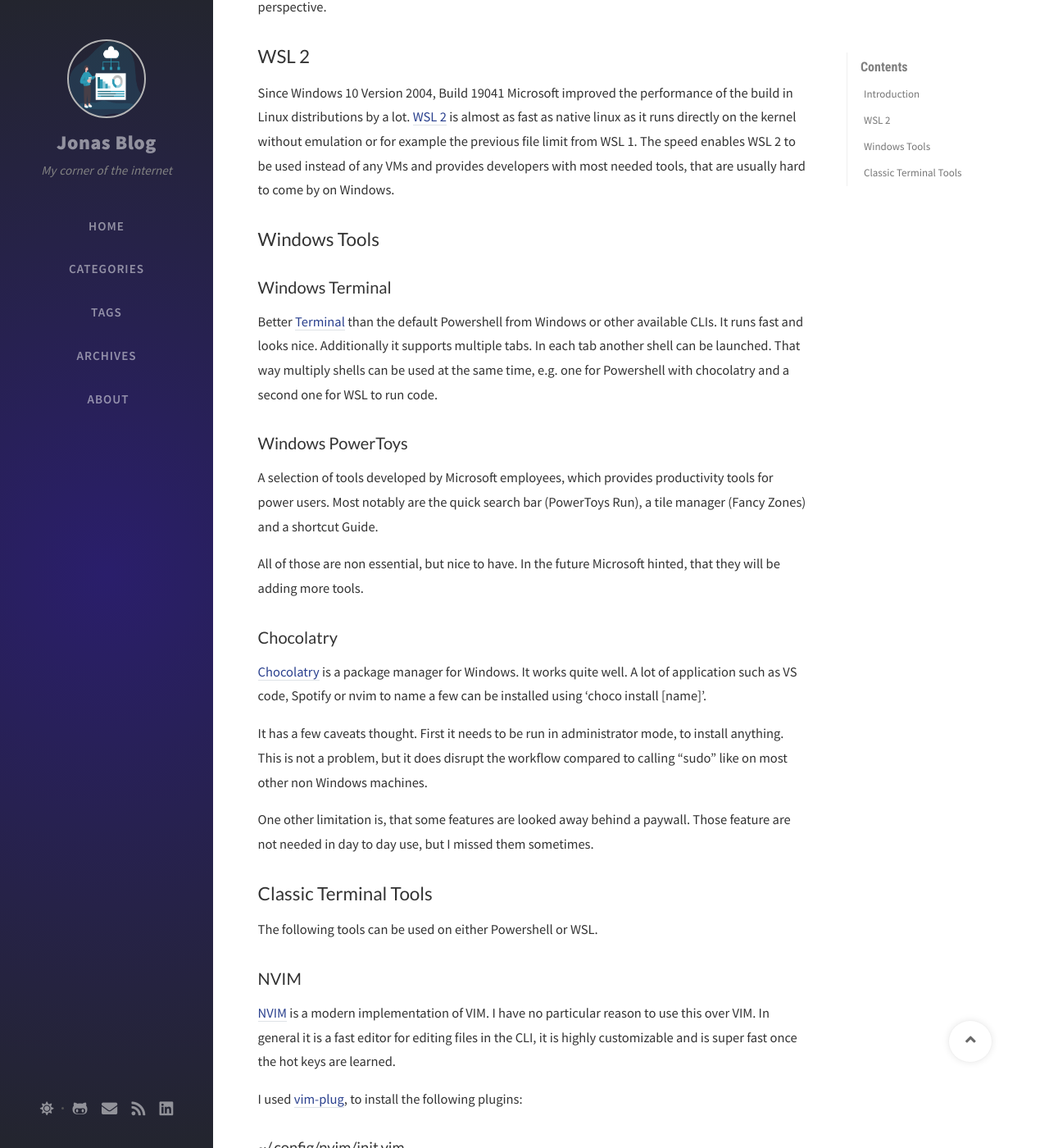
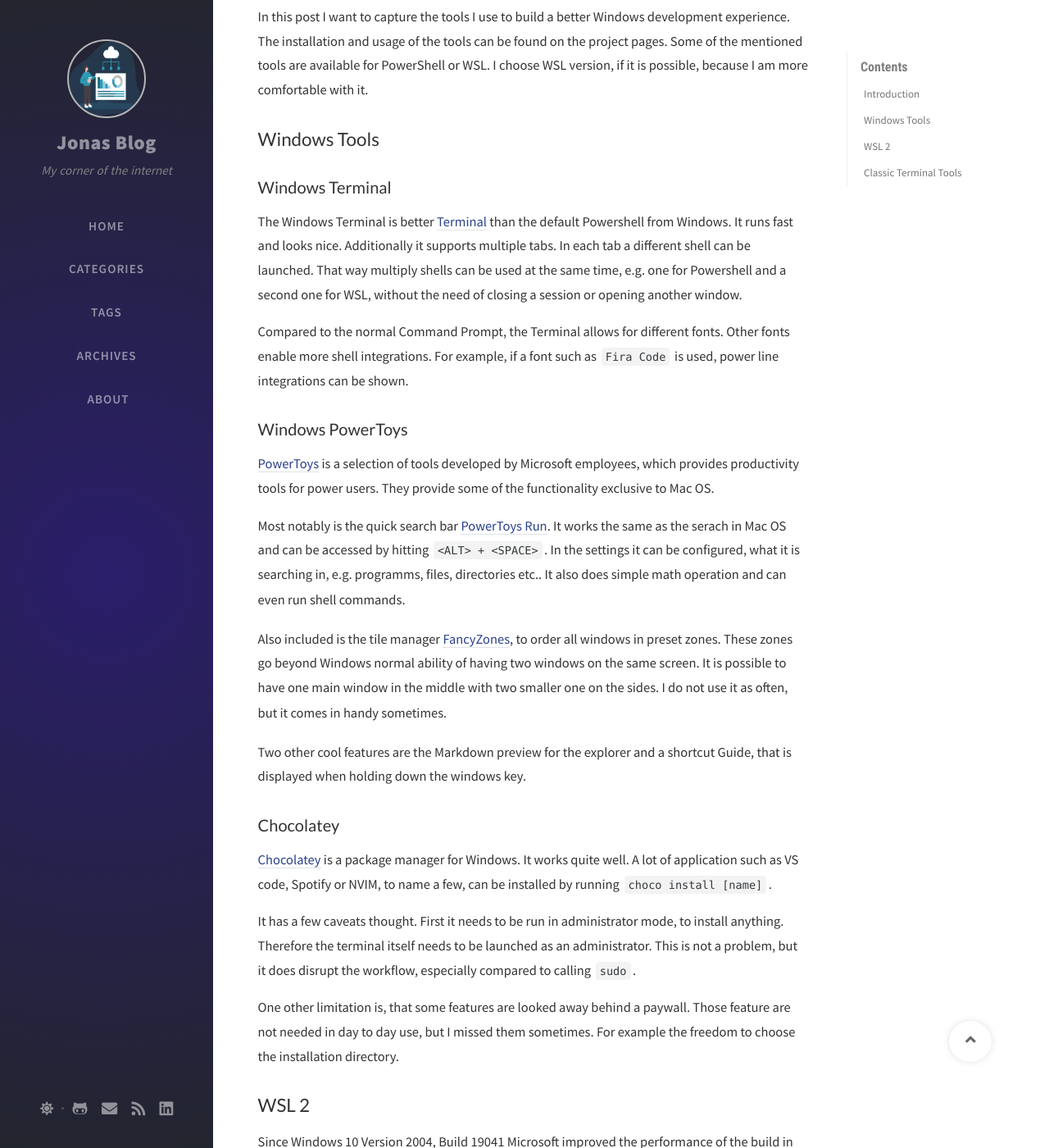
Before and after one commit to jbgerth/jbgerth.github.io, a Jekyll site: the page built from _posts/2020-09-05-terminal-setup-for-windows.md, in a window 1280 px wide and 1400 px high, scrolled down 809 px. Shown: the whole window at 82% size. Built offline with Jekyll 4.4.1, drawn with Linux system fonts in a browser that asks for light colours; nearby versions of some CDN libraries; comment, search, counter and statistics services are not loaded; some of the changed text lies outside the part shown.

Commit message:
Improve terminal post

````diff
--- a/_posts/2020-09-05-terminal-setup-for-windows.md
+++ b/_posts/2020-09-05-terminal-setup-for-windows.md
@@ -1,61 +1,71 @@
 ---
 layout: post
 title: "My terminal setup for Windows"
-description: "Seeing how it is done on Mac and bringing it home to my Windows machine"
+description: "A proper shell experience on Windows"
 categories: [terminal]
 tags: [terminal, windows, linux, setup, development, mac]
-lastmod: 2020-09-09
+lastmod: 2021-05-24
 redirect_from:
   - /2020/05/29/
 ---
 
 ## Introduction
 
-Usually I always used Windows for most things, including almost all my development work. Sometimes I worked on Linux machines, but mostly for servers or IoT tasks. After being "forced" to used a Mac Book Pro for work, I could explore using a proper terminal during development. The terminal experience on MacOS is superb. Everything runs super fast. No GUI is in your way.
+Usually I daily drive a Windows machine. On it is, where I get almost all my personal development work done. Sometimes I worked on Linux machines, but mostly for servers or IoT tasks. After being "forced" to use a Mac Book Pro for work, I explored the for me new eco system and try to take a some lessons to apply on Windows at home.
 
-Windows on the other hand always lacked behind in the console experience. It was missing a Linux type terminal. This changed in the last years. Some of the notable changes, that led me to write this post and change my setup, are:
+The first major difference I noticed, is that the terminal experience on MacOS is superb. It feels more like Linux in that regard, which is a good thing. All the commands in the shell work as I would expect them to. Also the default terminal iTerm on Mac supports everything you need and is regularly updated. Lastly the search feels quicker than with Windows 10 start menu, be it with the search bar, to find a program or with `fzf` on the CLI.
 
-- The **Linux Subsystem for Windows** a.k.a. WSL was introduced and almost perfected in WSL 2
-- Microsoft brought **PowerToys** back
-- There is a new fancy **Windows Terminal** available
-- The PowerShell got a package manager with **chocolatry**
-- Linux CLI tools can be directly called from Windows using a combination WSL and Powershell
+Windows on the other hand always lacked behind in the console experience. It was missing a deeply integrated Linux type shell, a good terminal and a package manager. This changed in recent years. The issues are addressed with a few different tools:
 
-In this post I want to capture the tools I use to build a better Windows CLI experience. The installation and usage of the tools can be found on the project pages. Some of the mentioned tools are available for PowerShell or WSL. I choose WSL version, if it is possible, because I am more comfortable with it. The PowerShell commands feel often very long and not intuitive from a UNIX perspective.
+- The **Windows Terminal** as a terminal
+- Microsoft **PowerToys** as quality of life improvements
+- **Chocolatey** as a package manager
+- The **Linux Subsystem for Windows** a.k.a. WSL as a proper linux shell
+
+In this post I want to capture the tools I use to build a better Windows development experience. The installation and usage of the tools can be found on the project pages. Some of the mentioned tools are available for PowerShell or WSL. I choose WSL version, if it is possible, because I am more comfortable with it.
+
+## Windows Tools
+
+### Windows Terminal
+
+The Windows Terminal is better [Terminal](https://github.com/microsoft/terminal) than the default Powershell from Windows. It runs fast and looks nice. Additionally it supports multiple tabs. In each tab a different shell can be launched. That way multiply shells can be used at the same time, e.g. one for Powershell and a second one for WSL, without the need of closing a session or opening another window.
+
+Compared to the normal Command Prompt, the Terminal allows for different fonts. Other fonts enable more shell integrations. For example, if a font such as `Fira Code` is used, power line integrations can be shown.
+
+### Windows PowerToys
+
+[PowerToys](https://docs.microsoft.com/de-de/windows/powertoys/) is a selection of tools developed by Microsoft employees, which provides productivity tools for power users. They provide some of the functionality exclusive to Mac OS.
+
+Most notably is the quick search bar [PowerToys Run](https://docs.microsoft.com/de-de/windows/powertoys/run). It works the same as the serach in Mac OS and can be accessed by hitting `<ALT> + <SPACE>`. In the settings it can be configured, what it is searching in, e.g. programms, files, directories etc..
+It also does simple math operation and can even run shell commands.
+![Run in action](/assets/img/2020-09-05/pt-powerrun-demo.gif)
+
+Also included is the tile manager [FancyZones](https://docs.microsoft.com/de-de/windows/powertoys/fancyzones), to order all windows in preset zones. These zones go beyond Windows normal ability of having two windows on the same screen. It is possible to have one main window in the middle with two smaller one on the sides. I do not use it as often, but it comes in handy sometimes.
+![Possible FancyZones](/assets/img/2020-09-05/pt-fancyzones-multimon.png "titel")
+
+Two other cool features are the Markdown preview for the explorer and a shortcut Guide, that is displayed when holding down the windows key.
+
+### Chocolatey
+
+[Chocolatey](https://chocolatey.org) is a package manager for Windows. It works quite well. A lot of application such as VS code, Spotify or NVIM, to name a few, can be installed by running `choco install [name]`.
+
+It has a few caveats thought. First it needs to be run in administrator mode, to install anything. Therefore the terminal itself needs to be launched as an administrator. This is not a problem, but it does disrupt the workflow, especially compared to calling `sudo`.
+
+One other limitation is, that some features are looked away behind a paywall. Those feature are not needed in day to day use, but I missed them sometimes. For example the freedom to choose the installation directory.
 
 ## WSL 2
 
 Since Windows 10 Version 2004, Build 19041 Microsoft improved the performance of the build in Linux distributions by a lot. [WSL 2](https://docs.microsoft.com/de-de/windows/wsl/wsl2-index) is almost as fast as native linux as it runs directly on the kernel without emulation or for example the previous file limit from WSL 1. The speed enables WSL 2 to be used instead of any VMs and provides developers with most needed tools, that are usually hard to come by on Windows.
 
-## Windows Tools
-
-### Windows Terminal
-
-Better [Terminal](https://github.com/microsoft/terminal) than the default Powershell from Windows or other available CLIs. It runs fast and looks nice. Additionally it supports multiple tabs. In each tab another shell can be launched. That way multiply shells can be used at the same time, e.g. one for Powershell with chocolatry and a second one for WSL to run code.
-
-### Windows PowerToys
-
-A selection of tools developed by Microsoft employees, which provides productivity tools for power users. Most notably are the quick search bar (PowerToys Run), a tile manager (Fancy Zones) and a shortcut Guide.
-
-All of those are non essential, but nice to have. In the future Microsoft hinted, that they will be adding more tools.
-
-### Chocolatry
-
-[Chocolatry](https://chocolatey.org) is a package manager for Windows. It works quite well. A lot of application such as VS code, Spotify or nvim to name a few can be installed using 'choco install [name]'.
-
-It has a few caveats thought. First it needs to be run in administrator mode, to install anything. This is not a problem, but it does disrupt the workflow compared to calling "sudo" like on most other non Windows machines.
-
-One other limitation is, that some features are looked away behind a paywall. Those feature are not needed in day to day use, but I missed them sometimes.
-
 ## Classic Terminal Tools
 
-The following tools can be used on either Powershell or WSL.
+The following tools can be used on either Powershell or WSL. When in doubt I do prefer WSL, because I am more used to the commands. The tools are only mentioned very briefly. All of them can be a huge time sink with a lot optimization and customization to do.
 
 ### NVIM
 
-[NVIM](https://neovim.io)  is a modern implementation of VIM. I have no particular reason to use this over VIM. In general it is a fast editor for editing files in the CLI, it is highly customizable and is super fast once the hot keys are learned.
+[NVIM](https://neovim.io)  is a modern implementation of VIM. I have no particular reason to use this over VIM. In general it is a fast editor for editing files in the CLI, it is highly customizable and is super fast once the hot keys are learned. I use it mostly for smaller edits and if I am working on a server. Most of the time I do prefer a full IDE such as VS code.
 
-I used [vim-plug](https://github.com/junegunn/vim-plug), to install the following plugins:
+I use NVIM together [vim-plug](https://github.com/junegunn/vim-plug), to install the following plugins:
 
 #### ~/.config/nvim/init.vim
 
@@ -79,21 +89,34 @@ Plug 'valloric/youcompleteme'
 call plug#end()
 ```
 
+To enable `vim-plug` for WSL call:
+
+```sh
+sh -c 'curl -fLo "${XDG_DATA_HOME:-$HOME/.local/share}"/nvim/site/autoload/plug.vim --create-dirs \
+       https://raw.githubusercontent.com/junegunn/vim-plug/master/plug.vim'
+```
+
+Other install options for different distributions can be found on the Github page. The plugins improve the general feel and quality of life things. For example it adds fuzzy find, auto complete and a git power line.
+
 ### tmux
 
-The terminal multiplexer a.k.a. [tmux](https://github.com/tmux/tmux) is an old school Linux tool. It enables users running multiple CLIs in one terminal window or keep programs running after a CLI session closes. For both cases tmux comes in very handy. It has a bunch of option further and configs, which are worth getting into.
+The terminal multiplexer a.k.a. [tmux](https://github.com/tmux/tmux) is an old school Linux tool. It enables users running multiple shell sessions in one terminal window and keeps programs running after the CLI session closes. For both cases tmux comes in very handy. It has a bunch of option further and configs, which are worth getting into.
 
 ### Git
 
 [Git](https://git-scm.com) became almost the default version control system for software project. It is available as plugins for almost any IDE, but the CLI version provides some easy general access, which changes between IDEs.
 
+Like for this very websites, I use it for any more complex project.
+
 ### fzf
 
-Finding past commands in a very quick fashion. Fuzzy find matches better than the default search with `<CTRL> + r`. It shows many options, if there are multiple matches. This feels better and brings the correct command faster.
+[fzf](https://github.com/junegunn/fzf)  is for finding past commands in a very quick fashion. Fuzzy finder matches better than the default search with `<CTRL> + r`. It shows many options, if there are multiple matches. Those results can be navigated with the error keys or `h j k l` for those, who like VIM.
 
 ### Zsh
 
-Zsh or Z shell is a different competitor to bash. Zsh provides a lot of options and extensions to configure the shell experience. The extensions enable a faster workflow, with for example better tab completion for various tools, nicer themes or a git line. oh-my-zsh provides a good starting point with sensible defaults. Below is my current configuration of zsh. It requirers oh-my-zsh, zsh-autosuggestions and zsh-syntax-highlighting to be installed separately.
+[Zsh](https://www.zsh.org) or Zshell is a competitor to bash. Zsh provides a lot of options and extensions to configure the shell experience. The extensions enable a faster workflow, with for example better tab completion for various tools, nicer themes or a git power line. A good starting point is [oh-my-zsh](https://ohmyz.sh) with sensible defaults.
+
+Below is my current configuration of zsh. It requirers oh-my-zsh, zsh-autosuggestions and zsh-syntax-highlighting to be installed separately. See the comments in the config on how to install them.
 
 #### ~/.zshrc
 
@@ -139,4 +161,7 @@ fi
 
 # Set to use neo vim instead of vim
 alias vim=nvim
+alias vi=vim
 ```
+
+The pictures are taken from the Microsoft pages.
--- a/robots.txt
+++ b/robots.txt
@@ -1,8 +1,6 @@
 ---
 # The robots rules
 # v2.0
-# https://github.com/cotes2020/jekyll-theme-chirpy
-# © 2017-2019 Cotes Chung
 # MIT License
 layout: null
 permalink: robots.txt
````
Also changed, not shown: other parts of _posts/2020-09-05-terminal-setup-for-windows.md (+16 -17 lines), _posts/2020-05-29-Hello-World.md (+1 -1 lines), assets/img/2020-09-05/pt-fancyzones-multimon.png (added), 1 other file.
